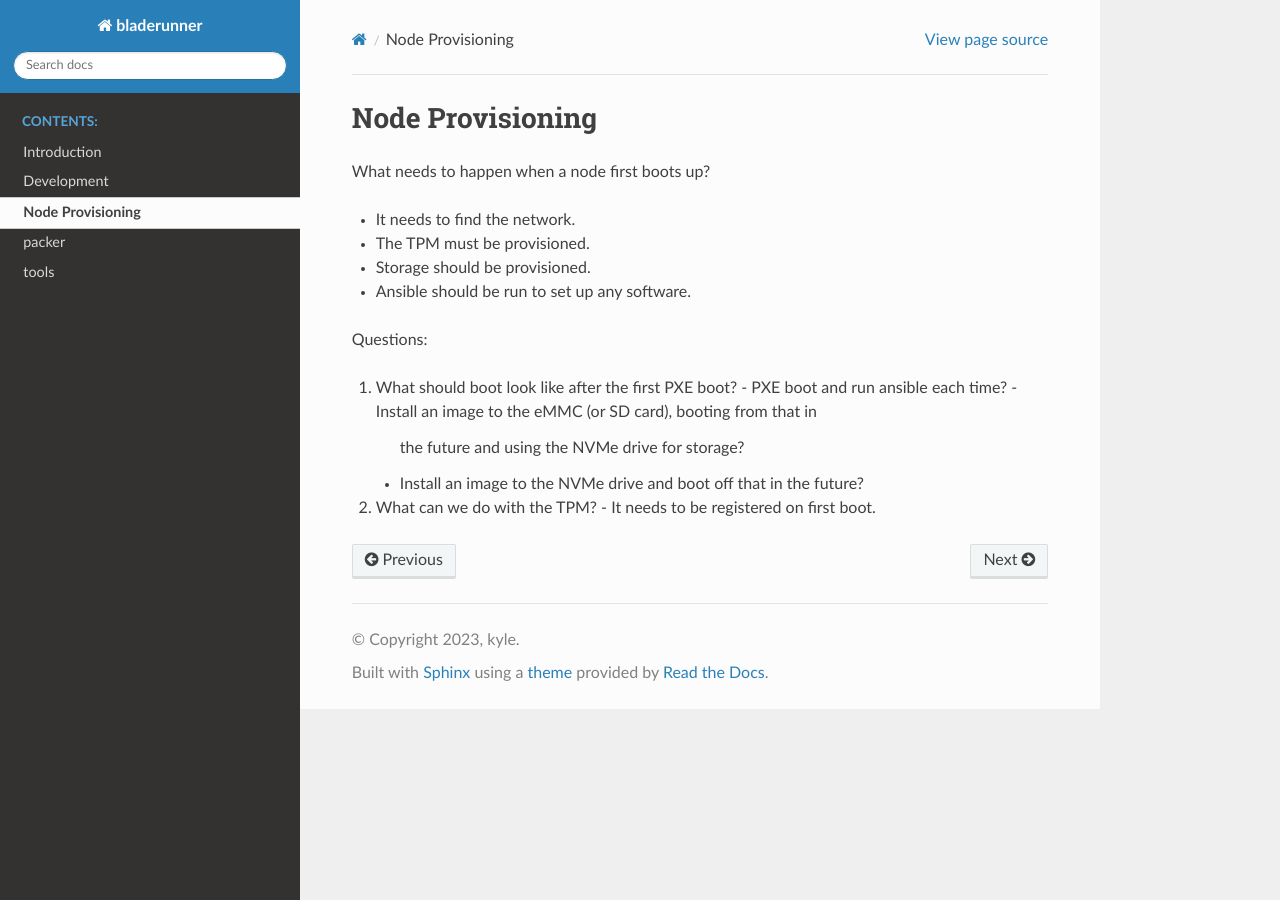
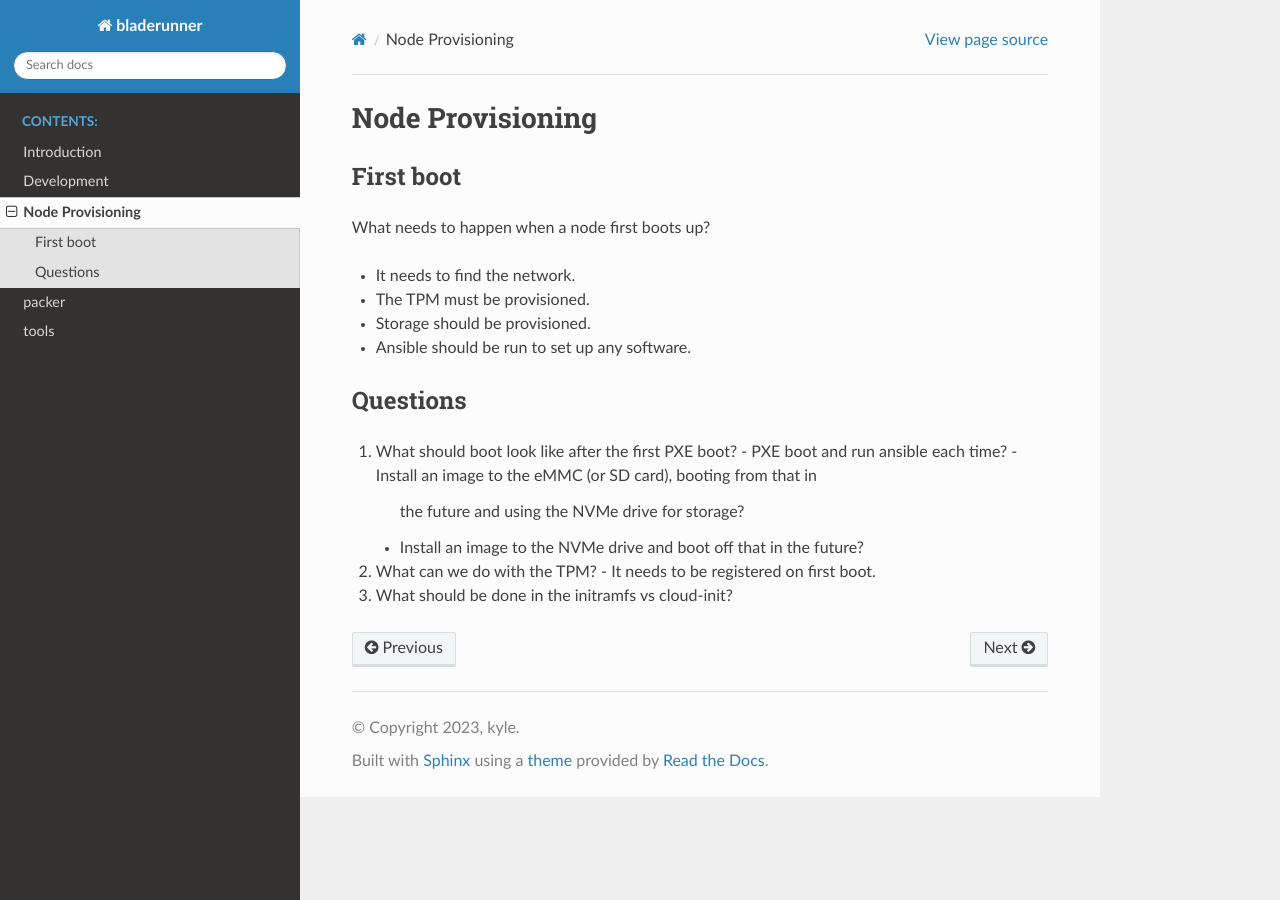
Before and after one commit to kisom/bladerunner, a Sphinx documentation site: the page built from docs/node-provisioning.rst, in a window 1280 px wide. Built offline with Sphinx 7.4.7 and the Read the Docs theme 2.0.0, drawn with Linux system fonts in a browser that asks for light colours.

Commit message:
docs: update node-provisioning notes.

```diff
--- a/docs/node-provisioning.rst
+++ b/docs/node-provisioning.rst
@@ -1,5 +1,8 @@
 Node Provisioning
 =================
+
+First boot
+----------
 
 What needs to happen when a node first boots up?
 
@@ -8,7 +11,8 @@ What needs to happen when a node first boots up?
 - Storage should be provisioned.
 - Ansible should be run to set up any software.
 
-Questions:
+Questions
+---------
 
 1. What should boot look like after the first PXE boot?
    - PXE boot and run ansible each time?
@@ -18,3 +22,4 @@ Questions:
      future?
 2. What can we do with the TPM?
    - It needs to be registered on first boot.
+3. What should be done in the initramfs vs cloud-init?
```
